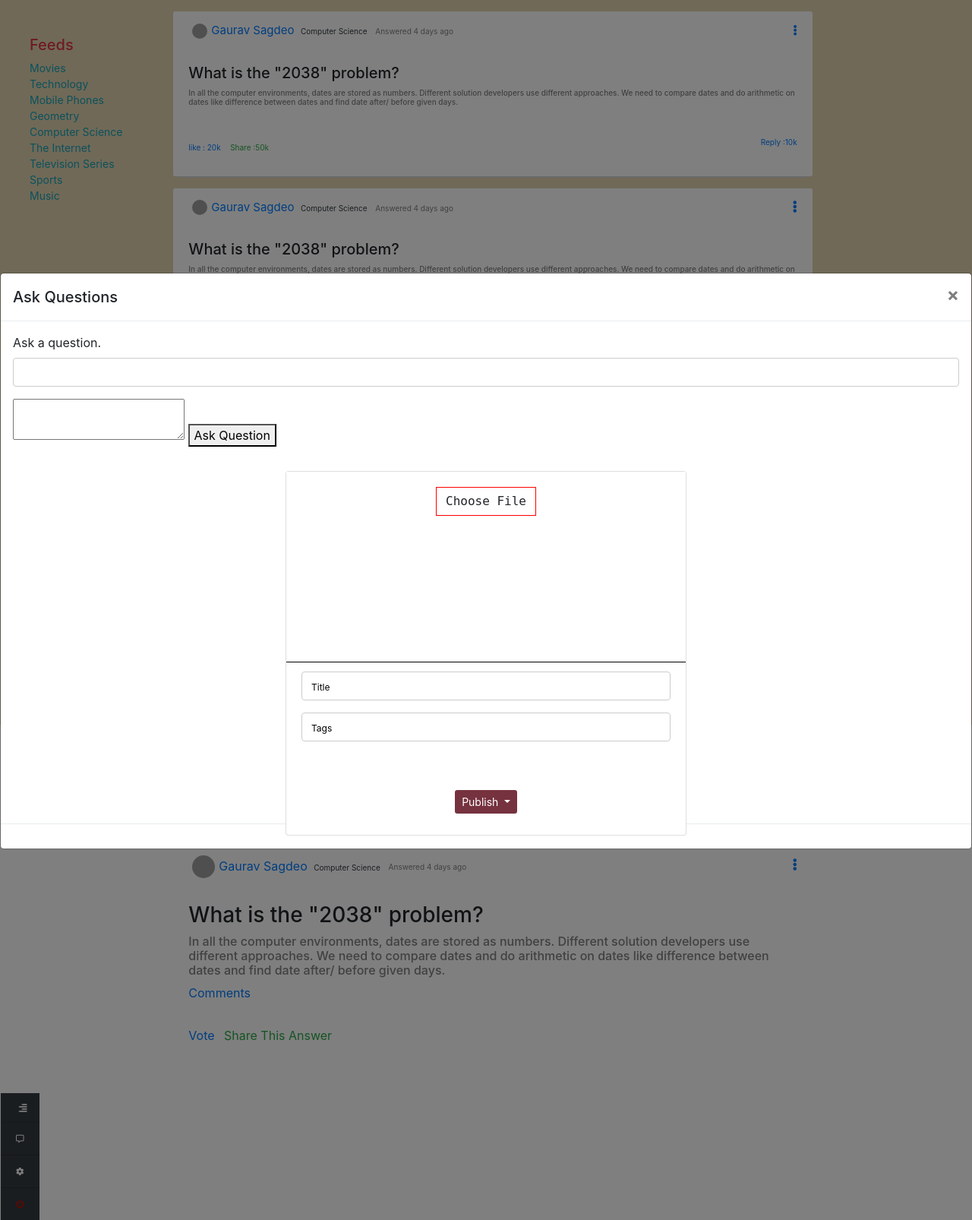
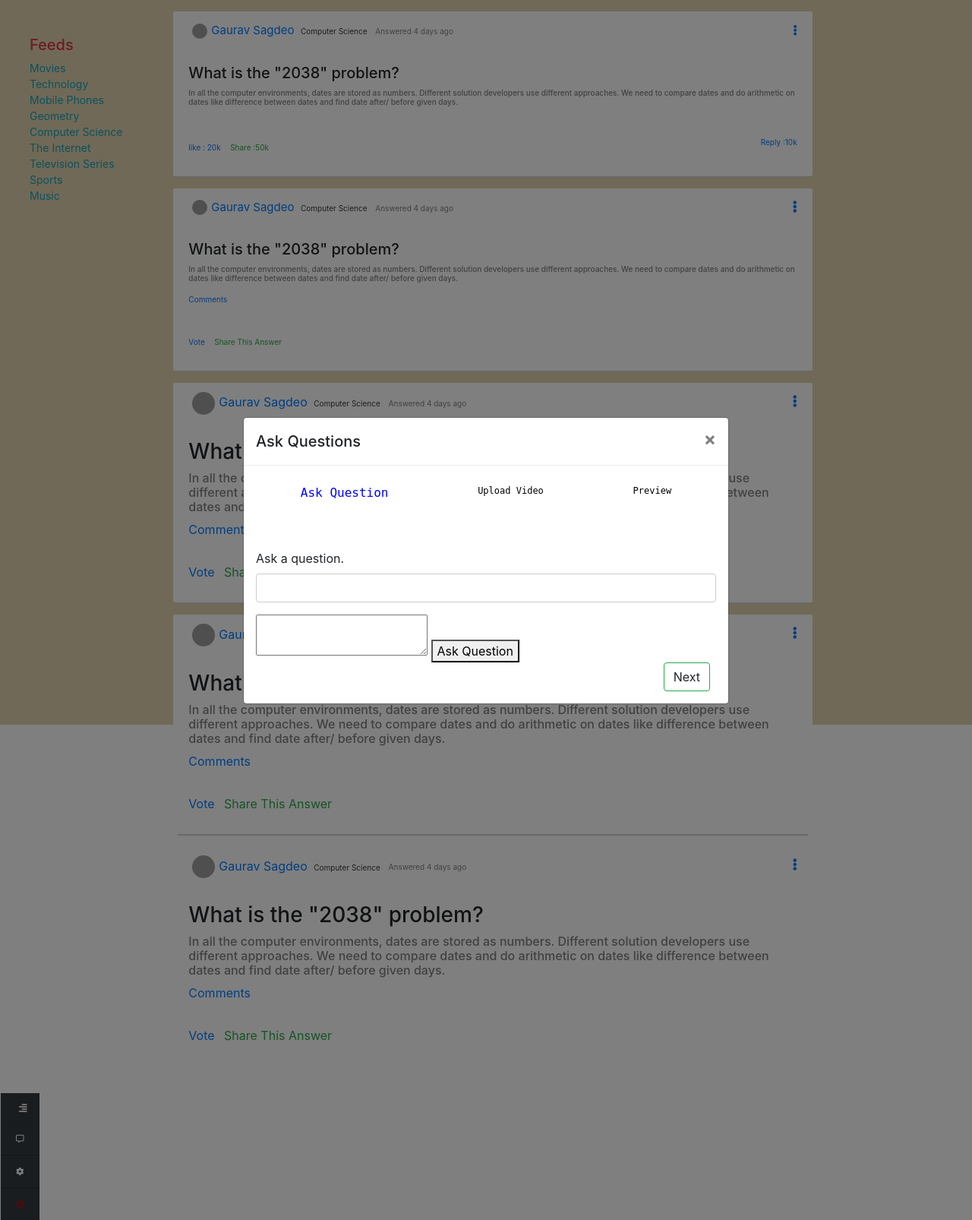
Before and after one commit to The-Godfatherz/Oracooli, a CodeIgniter app: page /CodeIgniter/index.php/questionpage/index in a window 1280 px wide, after a click on "Ask Question". Shown: the part 130-1736 px from the top of the page at 76% size. Run offline with CodeIgniter, Linux system fonts and the light colour scheme; data comes from the database, SQL or seed files in the repository; data that the repository does not hold is empty; some libraries are stand-ins or nearby versions; grey boxes are pictures that could not be loaded.

Commit message:
Question Page uPdated

```diff
--- a/application/views/user/questionpage.php
+++ b/application/views/user/questionpage.php
@@ -14,6 +14,7 @@
          <script src="https://code.jquery.com/jquery-3.3.1.slim.min.js" integrity="sha384-q8i/X+965DzO0rT7abK41JStQIAqVgRVzpbzo5smXKp4YfRvH+8abtTE1Pi6jizo" crossorigin="anonymous"></script>
          <script src="https://cdnjs.cloudflare.com/ajax/libs/popper.js/1.14.3/umd/popper.min.js" integrity="sha384-ZMP7rVo3mIykV+2+9J3UJ46jBk0WLaUAdn689aCwoqbBJiSnjAK/l8WvCWPIPm49" crossorigin="anonymous"></script>
          <script src="https://stackpath.bootstrapcdn.com/bootstrap/4.1.3/js/bootstrap.min.js" integrity="sha384-ChfqqxuZUCnJSK3+MXmPNIyE6ZbWh2IMqE241rYiqJxyMiZ6OW/JmZQ5stwEULTy" crossorigin="anonymous"></script>
+    <link rel="stylesheet" href="https://cdnjs.cloudflare.com/ajax/libs/animate.css/3.7.2/animate.min.css">
 
          <!-- Our Custom CSS
 		  https://freefrontend.com/css-tabs/
@@ -42,9 +43,87 @@
          $(this).toggleClass('active');
          });
          });
+/* -------------------------------------------------------
+| This first part can be ignored, it is just getting
+| all the different entrance and exit classes of the
+| animate-config.json file from the github repo.
+--------------------------------------------------------- */
 
+var animCssConfURL = 'https://api.github.com/repos/daneden/animate.css/contents/animate-config.json';
+var selectIn = $('#animation-in-types');
+var selectOut = $('#animation-out-types');
+var getAnimCSSConfig = function ( url ) { return $.ajax( { url: url, type: 'get', dataType: 'json' } ) };
+var decode = function ( data ) {
+  var bin = Uint8Array.from( atob( data['content'] ), function( char ) { return char.charCodeAt( 0 ) } );
+  var bin2Str = String.fromCharCode.apply( null, bin );
+  return JSON.parse( bin2Str )
+}
+var buildSelect = function ( which, name, animGrp ) {
+  var grp = $('<optgroup></optgroup>');
+  grp.attr('label', name);
+  $.each(animGrp, function ( idx, animType ) {
+    var opt = $('<option></option>')
+    opt.attr('value', idx)
+    opt.text(idx)
+    grp.append(opt);
+  })
+  which.append(grp)
+}
+getAnimCSSConfig( animCssConfURL )
+  .done (function ( data ) {
+  var animCssConf = decode ( data );
+  $.each(animCssConf, function(name, animGrp) {
+    if ( /_entrances/.test(name) ) {
+      buildSelect(selectIn, name, animGrp);
+    }
+    if ( /_exits/.test(name) ) {
+      buildSelect(selectOut, name, animGrp);
+    }
+  })
+})
+
+
+/* -------------------------------------------------------
+| Here is were the fun begins.
+--------------------------------------------------------- */
+
+var modalBtn = $('button');
+var modal = $('#myModal');
+var animInClass = "";
+var animOutClass = "";
+
+modalBtn.on('click', function() {
+  animInClass = selectIn.find('option:selected').val();
+  animOutClass = selectOut.find('option:selected').val();
+  if ( animInClass == '' || animOutClass == '' ) {
+    alert("Please select an in and out animation type.");
+  } else {
+    modal.addClass(animInClass);
+    modal.modal({backdrop: false});
+  }
+})
+
+modal.on('show.bs.modal', function () {
+  var closeModalBtns = modal.find('button[data-custom-dismiss="modal"]');
+  closeModalBtns.one('click', function() {
+    modal.on('webkitAnimationEnd oanimationend msAnimationEnd animationend', function( evt ) {
+      modal.modal('hide')
+    });
+    modal.removeClass(animInClass).addClass(animOutClass);
+  })
+})
+
+modal.on('hidden.bs.modal', function ( evt ) {
+  var closeModalBtns = modal.find('button[data-custom-dismiss="modal"]');
+  modal.removeClass(animOutClass)
+  modal.off('webkitAnimationEnd oanimationend msAnimationEnd animationend')
+  closeModalBtns.off('click')
+})
       </script>
     <style>
+
+
+
     /******* CSS *********/
 .previous-tab,
 .next-tab{
@@ -271,25 +350,52 @@
 
 
 <!-- Modal -->
-<div class="modal fade QAmodal " id="textedit" tabindex="-1" role="dialog" aria-labelledby="textedit" aria-hidden="true">
+<div class="modal animated fadeInDown QAmodal  " data-backdrop="static" id="textedit" tabindex="-1" role="dialog" aria-labelledby="textedit" aria-hidden="true">
   <div class="modal-dialog modal-dialog-centered" role="document">
-    <div class="modal-content">
+    <div class="modal-content w-50 mx-auto">
 
       <div class="modal-header">
         <h5 class="modal-title" id="textedit">Ask Questions</h5>
-        <button type="button" class="close" data-dismiss="modal" aria-label="Close">
+        <button type="button" class="close  " data-dismiss="modal" aria-label="Close">
           <span aria-hidden="true">&times;</span>
         </button>
       </div>
 
-        <div class="modal-body">
+        <div class="modal-body ">
+      <script>
+
+    $(document).ready(function() {
+  $('.btnNext').click(function() {
+    $('.nav-tabs .active').parent().next('li').find('a').trigger('click');
+  });
+
+  $('.btnPrevious').click(function() {
+    $('.nav-tabs .active').parent().prev('li').find('a').trigger('click');
+  });
+});
 
 
-               <form method="POST" action="">
+
+
+    </script>
+<ul class="nav qatabs nav-tabs nav-fill" id="myTab" role="tablist">
+  <li class="nav-item disabled">
+    <a class="nav-link active" id="home-tab" data-toggle="tab" href="#home" role="tab" aria-controls="home" aria-selected="true">Ask Question</a>
+  </li>
+  <li class="nav-item disabled">
+    <a class="nav-link" id="profile-tab" data-toggle="tab" href="#profile" role="tab" aria-controls="profile" aria-selected="false">Upload Video</a>
+  </li>
+  <li class="nav-item disabled">
+    <a class="nav-link" id="contact-tab" data-toggle="tab" href="#contact" role="tab" aria-controls="contact" aria-selected="false">Preview</a>
+  </li>
+</ul>
+<div class="tab-content" id="myTabContent">
+  <div class="tab-pane fade show active" id="home" role="tabpanel" aria-labelledby="home-tab">
+     <form method="POST" action="">
 
 
   <div class="form-group">
-    <label for="">Ask a question.</label>
+    <label for="">Ask a  question.</label>
     <input type="text" class="form-control" id="" aria-describedby="">
 
   </div>
@@ -334,7 +440,11 @@
 
   </script>
 
-         <div class="card mx-auto" style="width:33rem;height:30rem;background-color:white;border-radius:rem;top:2rem">
+     <a class="btn btn-outline-success btnNext mr-2">Next</a>
+    </div>
+  <div class="tab-pane fade" id="profile" role="tabpanel" aria-labelledby="profile-tab">
+
+         <div class="card mx-auto" style="">
 
 
             <div class="card-body "style="text-align:center;background-color:white;border-bottom:1px solid black; " id="userActions">
@@ -346,41 +456,8 @@
                   <input type="hidden" value="mentor" name="userRole" id="userRole">
           </label>
 
-                  <!--<div id="carouselExampleIndicators" class="carousel slide" data-ride="carousel">
-                     <div class="carousel-inner">
-                       <div class="carousel-item active">
-                         <img class=" " id="imgPrime" src="<?php echo str_replace("index.php/","",base_url()); ?>images/1.jpg" style="width: 100%;
-                     height: 100%;" alt="upload image " />
 
-                       </div>
-                       <div class="carousel-item">
-                          <img class=" " id="imgPrime" src="<?php echo str_replace("index.php/","",base_url()); ?>images/2.jpg" style="width: 100%;
-                     height: 100%;" alt="upload image " />
-                       </div>
-                       <div class="carousel-item">
-                          <img class=" " id="imgPrime" src="<?php echo str_replace("index.php/","",base_url()); ?>images/3.jpg" style="width: 100%;
-                     height: 100%;" alt="upload image " />
-                       </div>
-                       <div class="carousel-item">
-                         <input type="file" id="fileUpload" name="userfile">
-                       </div>
-                       <div class="carousel-item">
-                     <div class="videoWrapper">
-                        Copy & Pasted from YouTube
-                       <iframe width="560" height="349" src="http://www.youtube.com/embed/n_dZNLr2cME?rel=0&hd=1" frameborder="0" allowfullscreen></iframe>
-                     </div>
-                       </div>
-                     </div>
-                     <a class="carousel-control-prev" href="#carouselExampleIndicators" role="button" data-slide="prev">
-                       <span class="carousel-control-prev-icon" aria-hidden="true"></span>
-                       <span class="sr-only">Previous</span>
-                     </a>
-                     <a class="carousel-control-next" href="#carouselExampleIndicators" role="button" data-slide="next">
-                       <span class="carousel-control-next-icon" aria-hidden="true"></span>
-                       <span class="sr-only">Next</span>
-                     </a>
-                     </div>-->
-            </div>
+
             <div class="card-header" style="background-color:white;border-radius:rem;border:none">
             <div class="ufont">
             <div class="form-group">
@@ -406,17 +483,27 @@
             </div>
             </div>
             </div>
-            </form>
             </ul>
+             </form>
          </div>
+         </div>
+          <a class="btn btn-outline-success btnNext mr-2">Next</a>
+      <a class="btn btn-outline-danger btnPrevious mr-2">Previous</a>
+
+    </div>
+<div class="tab-pane fade" id="contact" role="tabpanel" aria-labelledby="contact-tab">
+
+    <a class="btn btn-outline-success btnSubmit mr-2">Submit</a>
+      <a class="btn btn-outline-danger btnPrevious mr-2">Previous</a>
+
+    </div>
+</div>
+
 
 
 
       </div>
-      <div class="modal-footer">
 
-
-      </div>
 
 
     </div>
--- a/css/style.css
+++ b/css/style.css
@@ -2262,7 +2262,137 @@ Profile BOx
 }
 /* Question Page
 */
-
+.qatabs.nav-tabs a {
+	border: none;
+}
+
+.qatabs.nav-tabs {
+	border: none;
+	color: white;
+}
+
+.qatabs.nav-item {
+	width: 10rem;
+}
+
+.qatabs.nav-tabs a[data-toggle="collapse"] {
+	border-top: none;
+	border-bottom: none;
+	border-left: none;
+	border-right: none;
+	font-size: 12px;
+	font-family: monospace;
+	text-align: center;
+	color: Black;
+}
+
+.qatabs.nav-tabs a[data-toggle="collaspe"]:hover {
+	border-top: none;
+	border-bottom: none;
+	border-left: none;
+	border-right: none;
+}
+
+.qatabs.nav-tabs a[data-toggle="collaspe"].active {
+	border-top: none;
+	border: none;
+	color: white;
+	font-size: 12px;
+	border-left: none;
+	border-right: none;
+	background-color: transparent;
+}
+
+.qatabs.nav-tabs a[data-toggle="collapse"].active:hover {
+	border-top: none;
+	border: none;
+	color: white;
+	border-left: none;
+	border-right: none;
+}
+
+.qatabs.nav-tabs a[data-toggle="tab"] {
+	border-top: none;
+	border-bottom: none;
+	border-left: none;
+	border-right: none;
+	font-size: 12px;
+	font-family: monospace;
+	text-align: center;
+	color: Black;
+	height: 5.5vh;
+	transition: 0.8s ease-out;
+}
+
+.qatabs.nav-tabs a[data-toggle="tab"]:hover {
+	border-top: none;
+	border-bottom: none;
+	border-left: none;
+	border-right: none;
+	color:black;
+}
+
+.qatabs.nav-tabs a[data-toggle="tab"].active {
+	border-top: none;
+	border: none;
+	color:Blue;
+	font-size: 16px;
+	border-left: none;
+	border-right: none;
+	background-color: transparent;
+	transition: 0.5s ease-in;
+	/*box-shadow: 5px 5px 5px 0 rgba(0, 0, 0, 0.2);*/
+}
+
+
+
+.qatabs.nav-tabs a[data-toggle="tab"].active:hover {
+	border-top: none;
+	border: none;
+	color: white;
+	border-left: none;
+	border-right: none;
+}
+
+.qatabs.nav-tabs a:hover {
+	border-top: none;
+	border-bottom: none;
+	border-left: none;
+	border-right: none;
+}
+
+.qatabs.nav-tabs a:focus {
+	border-top: none;
+	border-bottom: none;
+	border-left: none;
+	border-right: none;
+}
+
+.qatabs.nav-tabs.active {
+	border-top: none;
+	border-bottom: none;
+	border-left: none;
+	border-right: none;
+	height: 10vh;
+}
+
+.qatabs.nav-tabs.active:hover {
+	border-top: none;
+	border-bottom: none;
+	border-left: none;
+	border-right: none;
+}
+.btnNext{
+    float:right;
+
+
+}
+.btnPrevious{
+    float:right;
+}
+.btnSubmit{
+    float:right;
+}
   .QAsearchbar{
 			     word-spacing:3px;
 		         margin-bottom: auto;
```
Also changed, not shown: license.txt (added).
